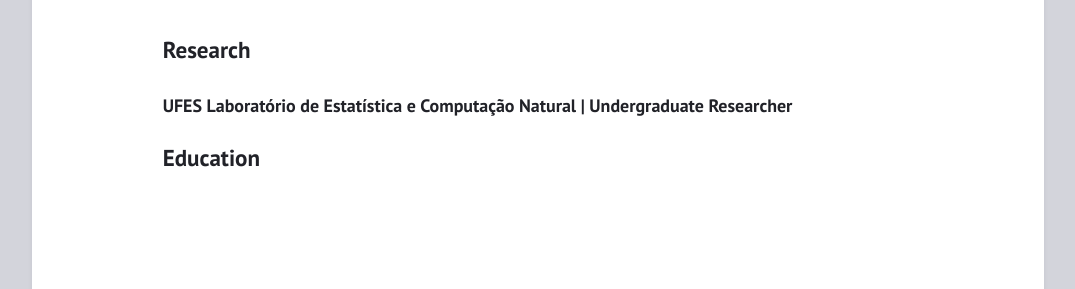
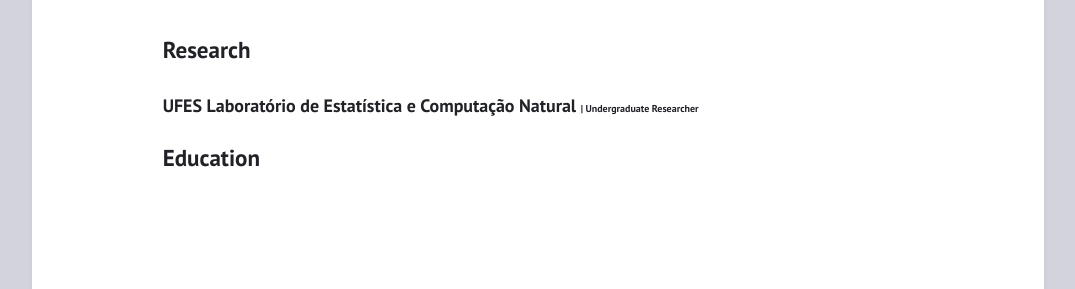
Before and after one commit to limacornejo/limacornejo.github.io, a Jekyll site: the page built from cv.md, in a window 1280 px wide. Shown: the part 176-465 px from the top of the page, without its empty margins (102-1177 px from the left). Built offline with Jekyll 4.4.1, drawn with Linux system fonts in a browser that asks for light colours.

Commit message:
Update cv.md

```diff
--- a/cv.md
+++ b/cv.md
@@ -7,7 +7,7 @@
 
 <header><h2>Research</h2></header>
 
-<h3>UFES Laboratório de Estatística e Computação Natural <span>| Undergraduate Researcher </span></h3>
+<h3>UFES Laboratório de Estatística e Computação Natural <span style="font-size:10px;">| Undergraduate Researcher </span></h3>
 
 
 <header><h2>Education</h2></header>
```
